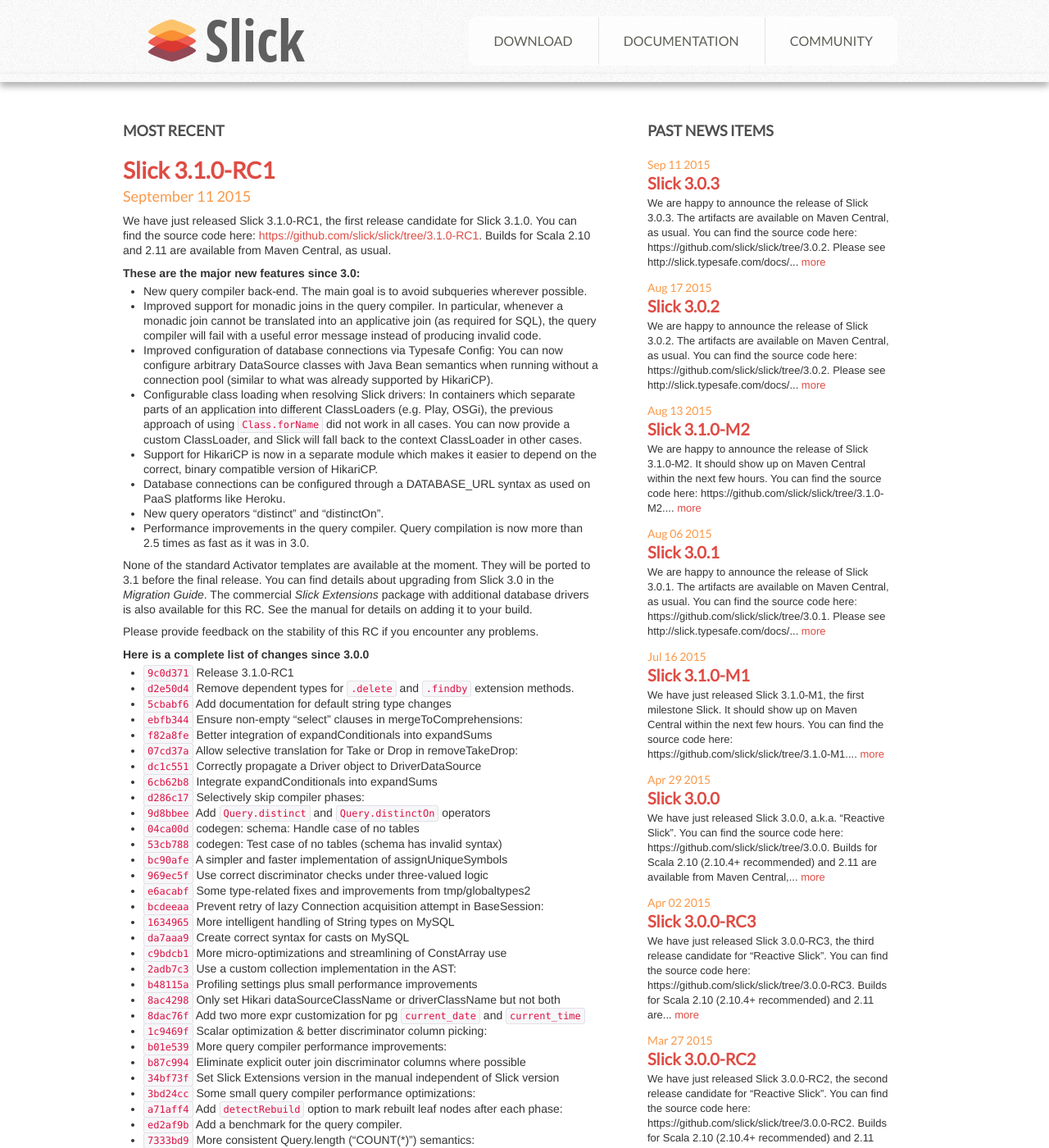
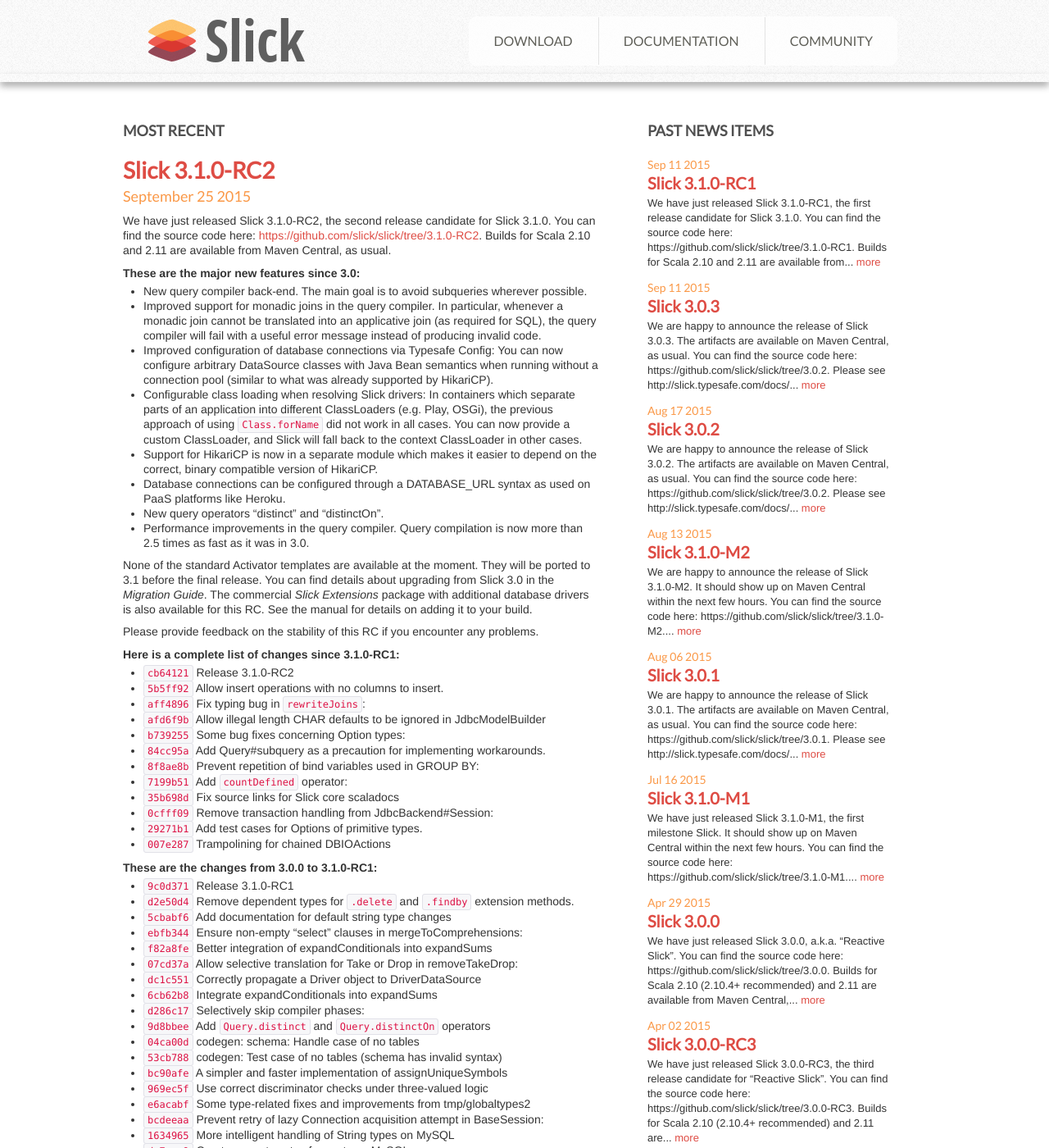
Before and after one commit to slick/slick.github.com, a Jekyll site: the page built from news/index.md, in a window 1280 px wide and 1400 px high. Shown: the whole window at 82% size. Built offline with Jekyll 4.4.1, drawn with Linux system fonts in a browser that asks for light colours; some of the changed lines change nothing that is shown; some of the changed text lies outside the part shown.

Commit message:
Slick 3.1.0-RC2

```diff
--- a/docs/index.md
+++ b/docs/index.md
@@ -15,6 +15,7 @@
 
 #### Latest Release Candidate / Milestone Builds
 
+* [Slick 3.1.0-RC2 Documentation](/doc/3.1.0-RC2/)
 * [Slick 3.1.0-RC1 Documentation](/doc/3.1.0-RC1/)
 * [Slick 3.1.0-M2 Documentation](/doc/3.1.0-M2/)
 * [Slick 3.1.0-M1 Documentation](/doc/3.1.0-M1/)
--- /dev/null
+++ b/news/_posts/2015-09-25-slick-3.1.0-RC2-released.md
@@ -0,0 +1,129 @@
+---
+layout: news
+title: Slick 3.1.0-RC2
+author: Stefan Zeiger
+---
+We have just released Slick 3.1.0-RC2, the second release candidate for Slick 3.1.0.
+You can find the source code here: <https://github.com/slick/slick/tree/3.1.0-RC2>.
+Builds for Scala 2.10 and 2.11 are available from Maven Central, as usual.
+
+##### These are the major new features since 3.0:
+
+* New query compiler back-end. The main goal is to avoid subqueries wherever possible.
+* Improved support for monadic joins in the query compiler. In particular, whenever a
+  monadic join cannot be translated into an applicative join (as required for SQL), the
+  query compiler will fail with a useful error message instead of producing invalid code.
+* Improved configuration of database connections via Typesafe Config: You can now configure
+  arbitrary DataSource classes with Java Bean semantics when running without a connection
+  pool (similar to what was already supported by HikariCP).
+* Configurable class loading when resolving Slick drivers: In containers which separate
+  parts of an application into different ClassLoaders (e.g. Play, OSGi), the previous
+  approach of using ``Class.forName`` did not work in all cases. You can now provide a
+  custom ClassLoader, and Slick will fall back to the context ClassLoader in other cases.
+* Support for HikariCP is now in a separate module which makes it easier to depend on
+  the correct, binary compatible version of HikariCP.
+* Database connections can be configured through a DATABASE_URL syntax as used on PaaS
+  platforms like Heroku.
+* New query operators "distinct" and "distinctOn".
+* Performance improvements in the query compiler. Query compilation is now more than 2.5
+  times as fast as it was in 3.0.
+
+None of the standard Activator templates are available at the moment. They will be ported
+to 3.1 before the final release. You can find details about upgrading from Slick 3.0 in
+the *Migration Guide*. The commercial *Slick Extensions* package with additional database
+drivers is also available for this RC. See the manual for details on adding it to your build.
+
+Please provide feedback on the stability of this RC if you encounter any problems.
+
+##### Here is a complete list of changes since 3.1.0-RC1:
+
+* [``cb64121``](https://github.com/slick/slick/commit/cb64121ac80cca0a1ce14ba59e4f7502f4c017a4) Release 3.1.0-RC2
+* [``5b5ff92``](https://github.com/slick/slick/commit/5b5ff921529a843d968adf22b3c2c9aa17c7ccd3) Allow insert operations with no columns to insert.
+* [``aff4896``](https://github.com/slick/slick/commit/aff48960839a483924f8077e19d96775d88517d6) Fix typing bug in `rewriteJoins`:
+* [``afd6f9b``](https://github.com/slick/slick/commit/afd6f9bac0e1d727b435a53b982fb452db471294) Allow illegal length CHAR defaults to be ignored in JdbcModelBuilder
+* [``b739255``](https://github.com/slick/slick/commit/b739255e1a5b4211c06c3ed10290e43b5d7d2f47) Some bug fixes concerning Option types:
+* [``84cc95a``](https://github.com/slick/slick/commit/84cc95aeb539b059e903da9fcd9ce0065186a238) Add Query#subquery as a precaution for implementing workarounds.
+* [``8f8ae8b``](https://github.com/slick/slick/commit/8f8ae8bad12b5e5d3248e5ec12e4be85ee224b15) Prevent repetition of bind variables used in GROUP BY:
+* [``7199b51``](https://github.com/slick/slick/commit/7199b510bc7078b3ed274fd1b4cdcb76270616a1) Add `countDefined` operator:
+* [``35b698d``](https://github.com/slick/slick/commit/35b698d66b3b139741a911942ef256fdd6bd4d66) Fix source links for Slick core scaladocs
+* [``0cfff09``](https://github.com/slick/slick/commit/0cfff09c4e5181d45ba705ce57dbcff8b2e341b4) Remove transaction handling from JdbcBackend#Session:
+* [``29271b1``](https://github.com/slick/slick/commit/29271b1089f1c07cc62844b5d69cb3be63eff5f2) Add test cases for Options of primitive types.
+* [``007e287``](https://github.com/slick/slick/commit/007e287059c8148b28e1ce9039267fb1fc4bc043) Trampolining for chained DBIOActions
+
+##### These are the changes from 3.0.0 to 3.1.0-RC1:
+
+* [``9c0d371``](https://github.com/slick/slick/commit/9c0d3717db0712bcbf319d3e145ed7b99c3b59a9) Release 3.1.0-RC1
+* [``d2e50d4``](https://github.com/slick/slick/commit/d2e50d4d2a3ded01b770cb4602431b53ae4dcd3b) Remove dependent types for `.delete` and `.findby` extension methods.
+* [``5cbabf6``](https://github.com/slick/slick/commit/5cbabf679d048bc97cccce1f55c53373e0ea57d7) Add documentation for default string type changes
+* [``ebfb344``](https://github.com/slick/slick/commit/ebfb344de4c899163c87cf971dfdf3e9fc656bbc) Ensure non-empty “select” clauses in mergeToComprehensions:
+* [``f82a8fe``](https://github.com/slick/slick/commit/f82a8fea0f2ec6f4e3894b2dcb51d84db2306d84) Better integration of expandConditionals into expandSums
+* [``07cd37a``](https://github.com/slick/slick/commit/07cd37a4f9e79758e453b5bcedd1e884ae6a360b) Allow selective translation for Take or Drop in removeTakeDrop:
+* [``dc1c551``](https://github.com/slick/slick/commit/dc1c5517ebe308bbd44b407a8fb14d6337ad6f71) Correctly propagate a Driver object to DriverDataSource
+* [``6cb62b8``](https://github.com/slick/slick/commit/6cb62b8778fea22341c32751a752c3bc0bc81537) Integrate expandConditionals into expandSums
+* [``d286c17``](https://github.com/slick/slick/commit/d286c173dae82a7908c556d19a905babe5f7fd8b) Selectively skip compiler phases:
+* [``9d8bbee``](https://github.com/slick/slick/commit/9d8bbee624321a1f51dafb216cd9b490489f2cb2) Add `Query.distinct` and `Query.distinctOn` operators
+* [``04ca00d``](https://github.com/slick/slick/commit/04ca00dc37e46c540fb15fdab665990dafdf7eb5) codegen: schema: Handle case of no tables
+* [``53cb788``](https://github.com/slick/slick/commit/53cb788793d3c49abe5dc22cda0ab52fff9005a8) codegen: Test case of no tables (schema has invalid syntax)
+* [``bc90afe``](https://github.com/slick/slick/commit/bc90afe3e533512664eea6a557d499f13427d48a) A simpler and faster implementation of assignUniqueSymbols
+* [``969ec5f``](https://github.com/slick/slick/commit/969ec5f23c367e76c1f15725092b0c28b1297d4b) Use correct discriminator checks under three-valued logic
+* [``e6acabf``](https://github.com/slick/slick/commit/e6acabf7df0a9d90b53d3fd18e6b07b1cc66a3e1) Some type-related fixes and improvements from tmp/globaltypes2
+* [``bcdeeaa``](https://github.com/slick/slick/commit/bcdeeaa6bb2a9e29c2827214679603c9f1c84d89) Prevent retry of lazy Connection acquisition attempt in BaseSession:
+* [``1634965``](https://github.com/slick/slick/commit/1634965586e6f814a42800f44a6cc5abed8bc02e) More intelligent handling of String types on MySQL
+* [``da7aaa9``](https://github.com/slick/slick/commit/da7aaa9c36dc8f410d4719b419ee2411a892c471) Create correct syntax for casts on MySQL
+* [``c9bdcb1``](https://github.com/slick/slick/commit/c9bdcb17da91aa5a37de8537c50715b12e3fa956) More micro-optimizations and streamlining of ConstArray use
+* [``2adb7c3``](https://github.com/slick/slick/commit/2adb7c36874c41f068176570d3812b674463660e) Use a custom collection implementation in the AST:
+* [``b48115a``](https://github.com/slick/slick/commit/b48115a6b8262e58d2385d0d36c628eeee3cc9b1) Profiling settings plus small performance improvements
+* [``8ac4298``](https://github.com/slick/slick/commit/8ac4298758b0d7d4c6fcc814f83dee3436e37172) Only set Hikari dataSourceClassName or driverClassName but not both
+* [``8dac76f``](https://github.com/slick/slick/commit/8dac76f2d150a4761bccd52c38d7a64d4921989a) Add two more expr customization for pg `current_date` and `current_time`
+* [``1c9469f``](https://github.com/slick/slick/commit/1c9469f9b7d699ab677ed0869a6bc1ab2f5fdd87) Scalar optimization & better discriminator column picking:
+* [``b01e539``](https://github.com/slick/slick/commit/b01e539b19cab7de5e2a127879bacaf37c310288) More query compiler performance improvements:
+* [``b87c994``](https://github.com/slick/slick/commit/b87c994a4ed6cd253a4e8672e46c56aface0958b) Eliminate explicit outer join discriminator columns where possible
+* [``34bf73f``](https://github.com/slick/slick/commit/34bf73f50251cfabb224562b7a2e769cb44c6772) Set Slick Extensions version in the manual independent of Slick version
+* [``3bd24cc``](https://github.com/slick/slick/commit/3bd24cc89849c32dabfd159dcc6ee3efc91f8097) Some small query compiler performance optimizations:
+* [``a71aff4``](https://github.com/slick/slick/commit/a71aff4bfff9ddef7a76e83485fb985b79a7099d) Add `detectRebuild` option to mark rebuilt leaf nodes after each phase:
+* [``ed2af9b``](https://github.com/slick/slick/commit/ed2af9b543ca09e603ad8f1e38d45093ed19410b) Add a benchmark for the query compiler.
+* [``7333bd9``](https://github.com/slick/slick/commit/7333bd954cc80ab6e4b6586ee5c75454f9c30abd) More consistent Query.length (“COUNT(*)”) semantics:
+* [``16be008``](https://github.com/slick/slick/commit/16be008ea3a32114bace5c111d030abeaca44a6e) Fix docs and simplify (no binary compatibility constraints for 3.1)
+* [``c197fdb``](https://github.com/slick/slick/commit/c197fdb3baee85d7ed313ac65b582a2a6a03a1e5) Move HikariCPJdbcDataSource into a separate module
+* [``b651a62``](https://github.com/slick/slick/commit/b651a62ee31cc9a7dc65c2ee918926abd1f9e637) Clean up the build file
+* [``764b405``](https://github.com/slick/slick/commit/764b405fc089e610663ac96bff0c5e59ac9a3b97) Avoid subqueries around zipWithIndex operations
+* [``7514666``](https://github.com/slick/slick/commit/75146666627f26b796a36df75f2e03fb421b8a85) Database.forConfig uses provided config params `numThreads` and `queueSize`
+* [``5ca0e5c``](https://github.com/slick/slick/commit/5ca0e5cbd9b91740ed9554d5078f8cfa8f0c89e3) Add tests for the `removeTakeDrop` phase:
+* [``a30d5df``](https://github.com/slick/slick/commit/a30d5df570cf5e83efbb482d4569bc7e7b5a1440) Fixed a mistake in the docs markup
+* [``e957544``](https://github.com/slick/slick/commit/e95754408dee4a299ba03df38d92708a4a302e13) Fix the implicit conversions for Compiled queries.
+* [``ea15636``](https://github.com/slick/slick/commit/ea15636c46841fe12a6fe59236f2298e967fccc2) Workaround SI-7139 caused by eponymous type alias and object
+* [``c762b55``](https://github.com/slick/slick/commit/c762b55c2d900c51db318c0710435d180085327a) Improve code generation
+* [``aaf2a22``](https://github.com/slick/slick/commit/aaf2a22ca6888b41f6e398744456a17ce16210a2) Early hoisting of client-side operations:
+* [``99c2737``](https://github.com/slick/slick/commit/99c2737c93f18b07646689dddfde04f47c52519c) add one more parameter `typeName` to `jdbcTypeToScala`
+* [``ffee22c``](https://github.com/slick/slick/commit/ffee22c45c3e050f1de19bf9af9cec521cb8b01e) Improve subquery fusion for Union operations
+* [``fbd2289``](https://github.com/slick/slick/commit/fbd2289915cf67c687f56556307979c649dcbf46) Add the correct scala-sbt repo for resolving sbt-testng.plugin
+* [``31672a2``](https://github.com/slick/slick/commit/31672a224138d9d9c9c722ec8722376bf690f93b) Remove deprecated APIs
+* [``2ae5320``](https://github.com/slick/slick/commit/2ae5320f13a0d7b435704e49e67acaf06f490084) Added documentation for DatabaseUrlDataSource
+* [``7fcd722``](https://github.com/slick/slick/commit/7fcd7221c861e55c60e901a554a87c64c1d734f9) Add a test for DatabaseUrlDataSource
+* [``f637d52``](https://github.com/slick/slick/commit/f637d52f35f55d57f65002ca98207c88d88bb61f) Revised DatabaseUrlDataSource to have a no-arg cstr. Moved extractUrl to instance method
+* [``9cfd03e``](https://github.com/slick/slick/commit/9cfd03e5b99ad4c9cf39d25cacf94a8562bcdafd) Added a DatabaseUrlDataSource for use with DATABASE_URL
+* [``79d2e67``](https://github.com/slick/slick/commit/79d2e67d6e02387f4205212fe9ff817c72880a74) Support Typesafe Config-based configuration of DataSource beans
+* [``4565f09``](https://github.com/slick/slick/commit/4565f09fef915b24d2155f5173d0f8053c3ac614) Clean up the ClassLoader support from #1152:
+* [``95dad0a``](https://github.com/slick/slick/commit/95dad0a2b1f3fee09b775958b11cb36be05adaa1) Set hikariCP validationTimeout from config or 1000ms
+* [``9b58a50``](https://github.com/slick/slick/commit/9b58a508caa1494f72e61689d84b8fe983a95317) Pin HikariCP at version 2.3.7 to match play-slick
+* [``5ef94f8``](https://github.com/slick/slick/commit/5ef94f87533ce1a21cf35d291ee8354b7775583f) Remove AccessDriver
+* [``cce3b95``](https://github.com/slick/slick/commit/cce3b951531cbc968272808120c832fc113adc4a) Remove the Direct Embedding (deprecated in 3.0)
+* [``4b7262e``](https://github.com/slick/slick/commit/4b7262e38ac45b9750e60580229bd800d71bb2ac) Add test for resolving reference.conf in OSGi context
+* [``a9dd9a8``](https://github.com/slick/slick/commit/a9dd9a83e29d8744d39ae926a1a9716b42fc29bb) Fix OSGi tests (did not run due to duplicate slf4j on classpath)
+* [``ff264c9``](https://github.com/slick/slick/commit/ff264c96139f348a03d55a1a750b0a5e111efa0f) Bump version numbers
+* [``b9861f1``](https://github.com/slick/slick/commit/b9861f1b27958edb3aa4b514f0b46db9fa4bb54b) Remove obsolete code
+* [``36d5552``](https://github.com/slick/slick/commit/36d5552a9992a1e1aeea73235c641eda87d8f44f) Improve Take, Drop and zip join translation
+* [``f170783``](https://github.com/slick/slick/commit/f170783d830c97479ada2de00b34dde9593f737b) Fix type bugs and enforce correct types in the query compiler:
+* [``85df538``](https://github.com/slick/slick/commit/85df538db0ab6d6ff4b5598026396d0de0ff74d2) Codegen: Suppress output of schema.create if ddlEnabled is false
+* [``4fd654f``](https://github.com/slick/slick/commit/4fd654f314e180528792d27fca55b8db61068afc) Add Gitter badge
+* [``e26a7d0``](https://github.com/slick/slick/commit/e26a7d052af71d817b938717b07222be307d018c) Remove TypedNode:
+* [``1c2d5db``](https://github.com/slick/slick/commit/1c2d5db000945f8a42b0c784f34eb8c78e3d2635) AST simplifications
+* [``3470fa0``](https://github.com/slick/slick/commit/3470fa0191a3915aba56b6cadda2b231630b7a1b) Compiler improvements:
+* [``8baa079``](https://github.com/slick/slick/commit/8baa07963a96cb7378426ed18d362bfadc37d5e7) New Query Compiler Back-End
+* [``2b14139``](https://github.com/slick/slick/commit/2b141390f3a4ff13e56e7403fc7a71251264ed55) Early transformation of monadic joins into applicative joins.
+* [``f53f06e``](https://github.com/slick/slick/commit/f53f06e6a39917f91f9ab2426ebc11ad4cbe53ae) Move createResultSetMapping down after forceOuterBinds
+* [``1d55c69``](https://github.com/slick/slick/commit/1d55c69d5b139472e3903a7d439e8320bb945480) Fix view source for scaladoc and edit this file on github for docs
+* [``325f200``](https://github.com/slick/slick/commit/325f20022630e352668bfca170cdb1ab0d47db57) Improve tree logging
+* [``ae7e4d8``](https://github.com/slick/slick/commit/ae7e4d8a6e49d6f9d534b980b399bb036b5c47fc) Improve logging:
+* [``1abf753``](https://github.com/slick/slick/commit/1abf7539d3efa97103c770d82fc725c134960f3c) Allow classloader to be specified for classloading
+* [``0cab15e``](https://github.com/slick/slick/commit/0cab15ed834b1aa3a58f63a6c68991120c1cf1a1) Add docs about DBIO composition.
```
